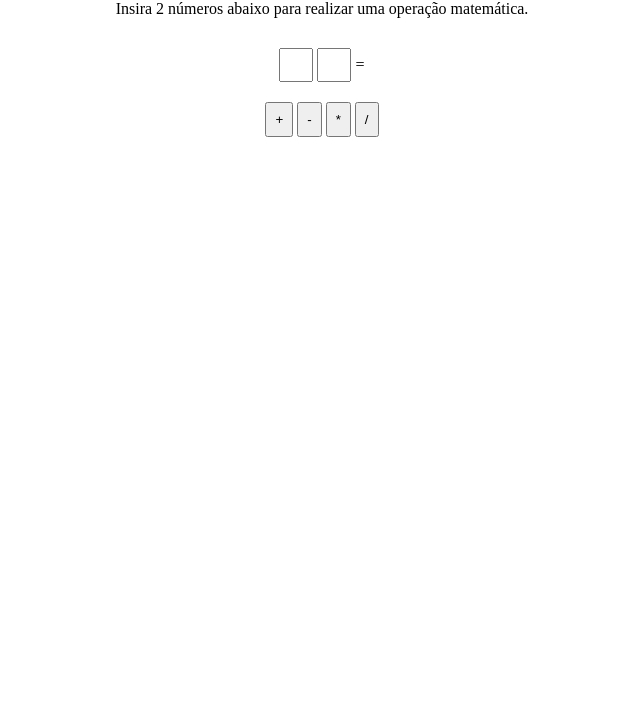
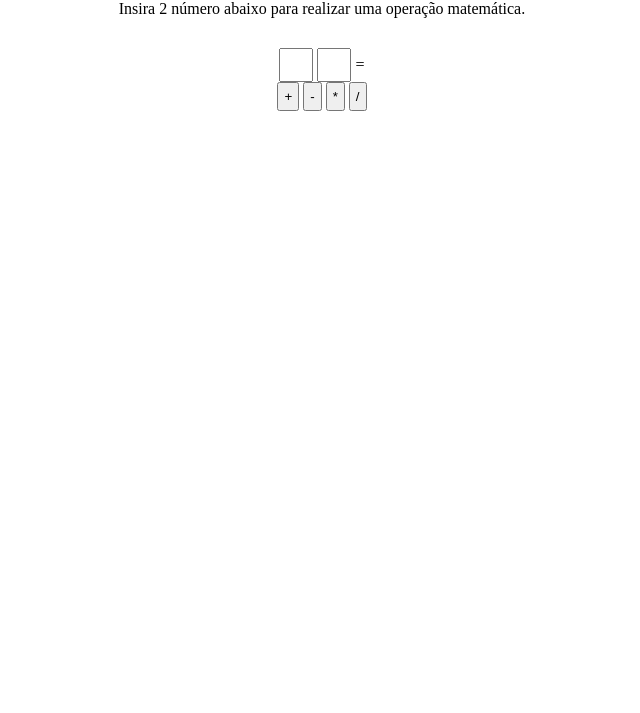
Before and after one commit to SalinhaDaTrybe/Calculator, a plain HTML site: page index.html in a window 1280 px wide. Shown: the part 87-800 px from the top of the page, without its empty margins (318-958 px from the left). Drawn offline with Linux system fonts and the light colour scheme.

Commit message:
Revert "Index e css atualizados"
This reverts commit 8c62503791ea52fbf400b8f8f69c1975a328f338.

```diff
--- a/index.html
+++ b/index.html
@@ -9,7 +9,7 @@
   <body>
     <header>
       <h1>Bem vindo ao nosso projeto Calculadora!</h1>
-      <p>Insira 2 números abaixo para realizar uma operação matemática.</p>
+      <p>Insira 2 número abaixo para realizar uma operação matemática.</p>
     </header>
     <main>
       <div id="input-area">
--- a/style.css
+++ b/style.css
@@ -17,7 +17,7 @@ header {
   gap: 10px;
 }
 
-main {
+form {
   display: flex;
   flex-direction: column;
   gap: 20px;
@@ -29,5 +29,5 @@ main {
 }
 
 #button-area > button {
-  padding: 8px;
+  padding: 5px;
 }
```
